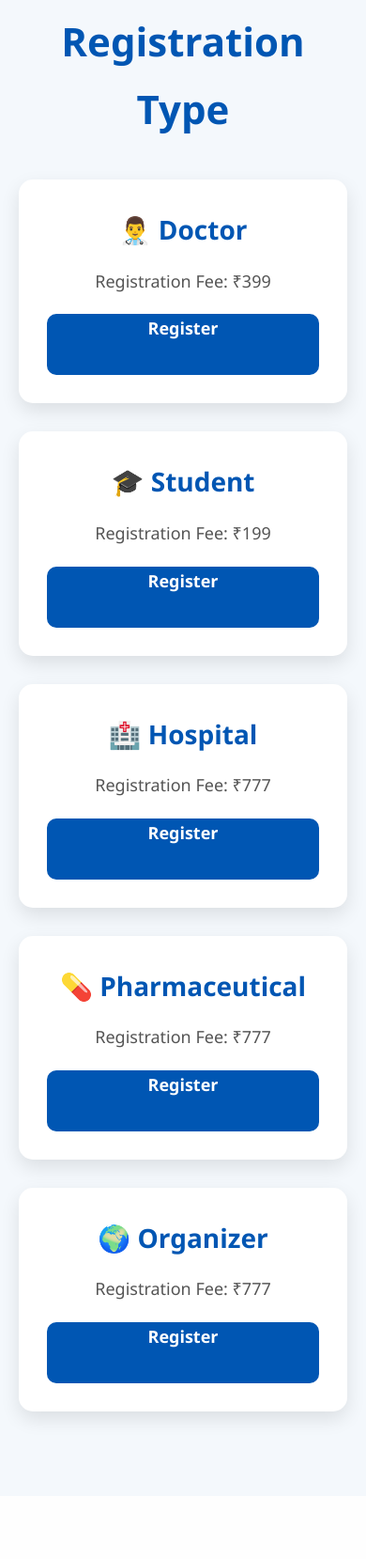
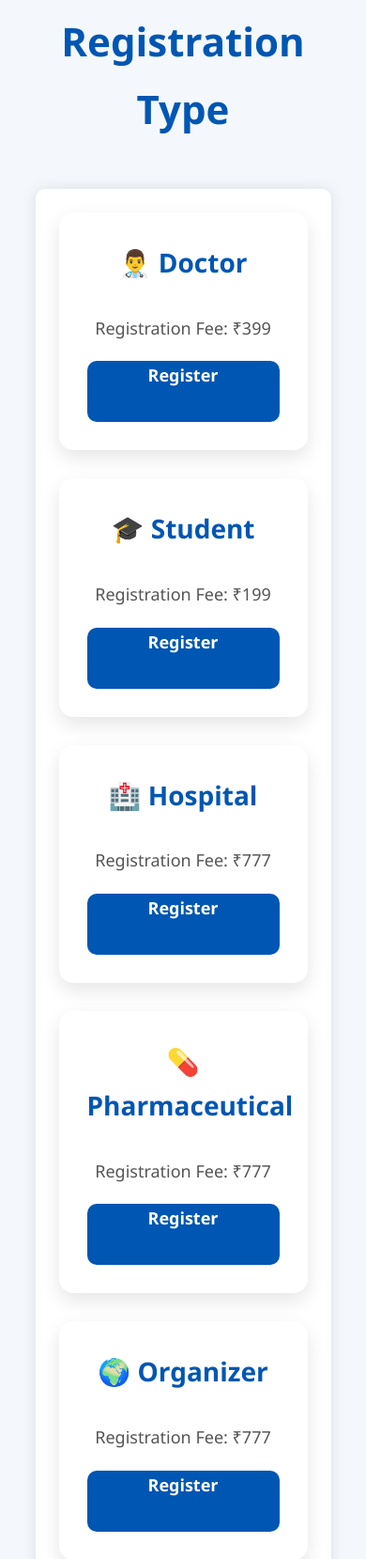
Before and after one commit to drkairosglobalconnect/dr-kairos-globalconnect, a Flask app: page /registration in a window 390 px wide. Shown: the part 382-2041 px from the top of the page at 94% size. Before the commit the page ends 1904 px from the top, so only its background shows below. Run offline with Flask 3, Linux system fonts and the light colour scheme.

Commit message:
Updated Dr Kairos GlobalConnect website

```diff
--- a/static/style.css
+++ b/static/style.css
@@ -724,3 +724,71 @@ footer p{
     max-width:350px;
 }
 }
+/* Doctor Registration Form */
+
+.registration-container {
+    width: 60%;
+    margin: 50px auto;
+    background: white;
+    padding: 40px;
+    border-radius: 10px;
+    box-shadow: 0 0 15px rgba(0,0,0,0.1);
+}
+
+.registration-container h2 {
+    text-align: center;
+    color: #0056b3;
+    margin-bottom: 30px;
+}
+
+.registration-form {
+    display: flex;
+    flex-direction: column;
+}
+
+.registration-form label {
+    font-weight: bold;
+    margin-top: 15px;
+    margin-bottom: 5px;
+}
+
+.registration-form input,
+.registration-form select {
+    width: 100%;
+    padding: 12px;
+    border: 1px solid #ccc;
+    border-radius: 5px;
+    font-size: 15px;
+}
+
+.registration-form input:focus,
+.registration-form select:focus {
+    outline: none;
+    border-color: #0056b3;
+}
+
+.registration-form button {
+    margin-top: 25px;
+    padding: 12px;
+    background: #0056b3;
+    color: white;
+    border: none;
+    border-radius: 5px;
+    font-size: 16px;
+    cursor: pointer;
+}
+
+.registration-form button:hover {
+    background: #003d82;
+}
+
+
+/* Mobile View */
+@media(max-width:768px){
+
+    .registration-container{
+        width:90%;
+        padding:25px;
+    }
+
+}
```
